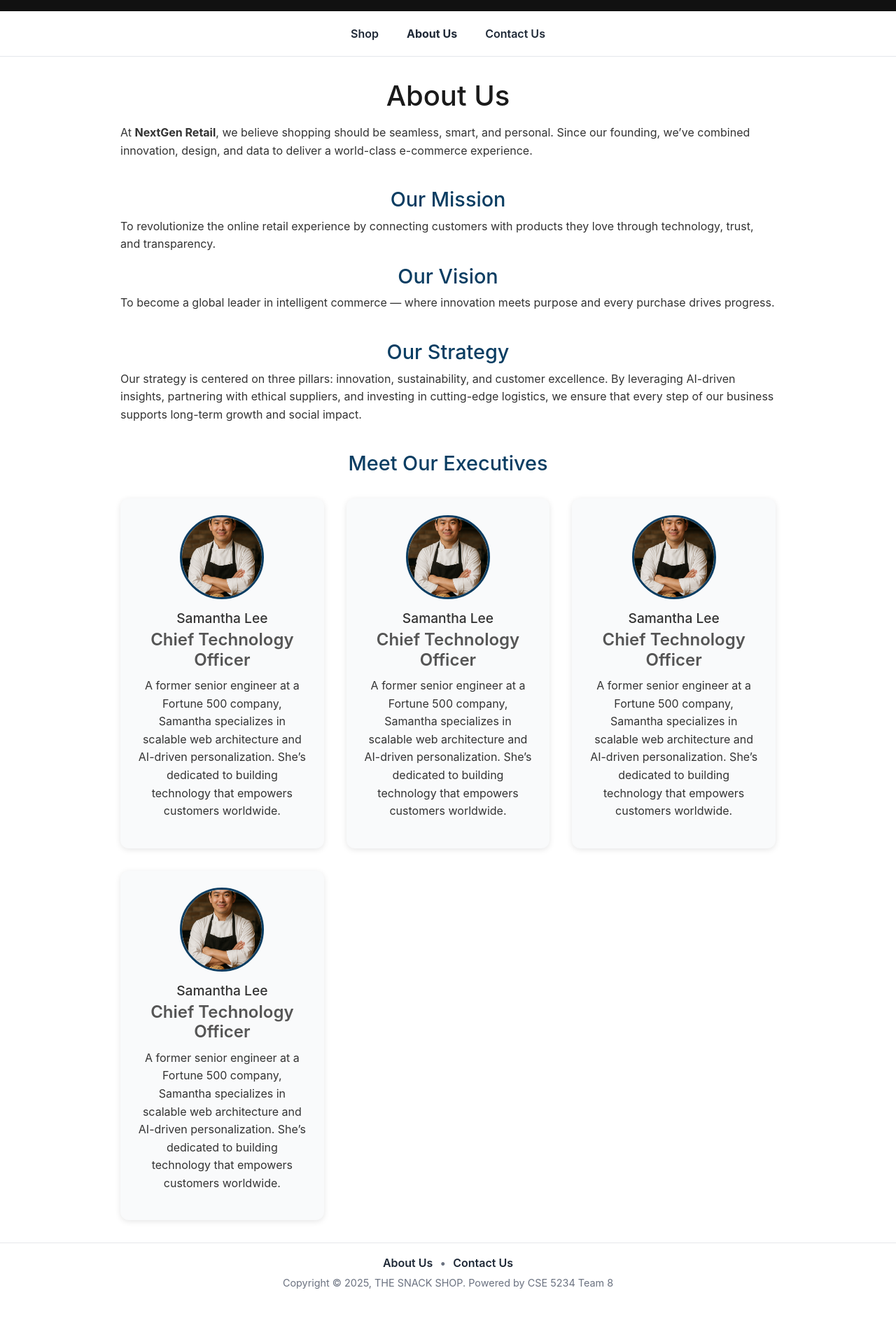
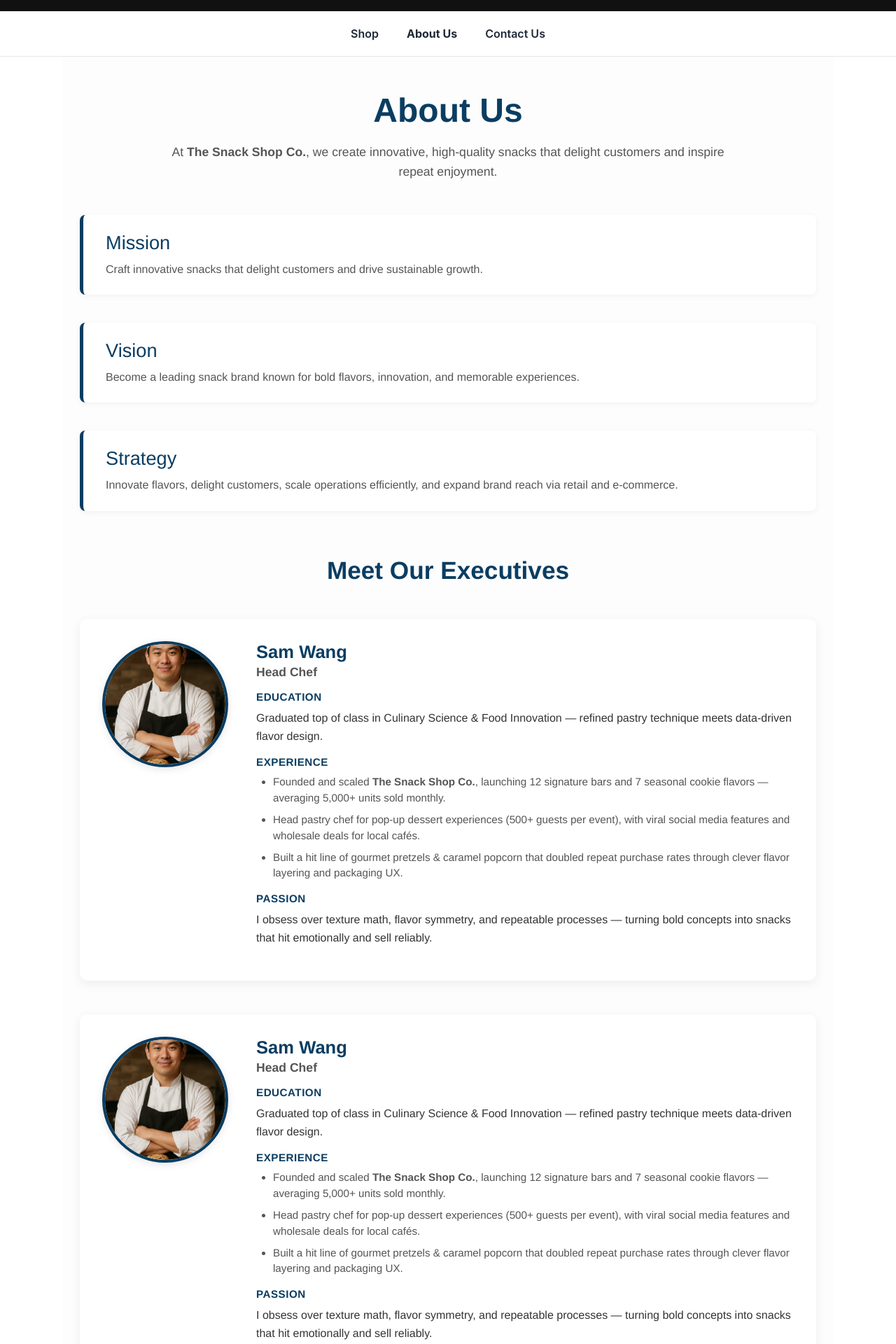
Before and after one commit to CSE-5234/E-Commerce, a React (Create React App) app: page /about in a window 1280 px wide. Shown: the part 40-1960 px from the top of the page at 70% size. Before the commit the page ends 1900 px from the top, so only its background shows below. Built offline with nearby package versions, Linux system fonts and the light colour scheme.

Commit message:
feat: add Sam

```diff
--- a/src/components/AboutUs.js
+++ b/src/components/AboutUs.js
@@ -1,35 +1,174 @@
-import React from 'react';
 import './aboutUs.css';
 
 function AboutUs() {
     const executives = [
         {
-            name: 'Samantha Lee',
-            title: 'Chief Technology Officer',
-            image: '/images/sam.jpg', // ← your existing image path
-            description:
-                'A former senior engineer at a Fortune 500 company, Samantha specializes in scalable web architecture and AI-driven personalization. She’s dedicated to building technology that empowers customers worldwide.',
+            name: 'Sam Wang',
+            title: 'Head Chef',
+            image: '/images/sam.jpg',
+            description: (
+                <>
+                    <h5>Education</h5>
+                    <p>
+                        Graduated top of class in Culinary Science & Food
+                        Innovation — refined pastry technique meets data-driven
+                        flavor design.
+                    </p>
+
+                    <h5>Experience</h5>
+                    <ul>
+                        <li>
+                            Founded and scaled{' '}
+                            <strong>The Snack Shop Co.</strong>, launching 12
+                            signature bars and 7 seasonal cookie flavors —
+                            averaging 5,000+ units sold monthly.
+                        </li>
+                        <li>
+                            Head pastry chef for pop-up dessert experiences
+                            (500+ guests per event), with viral social media
+                            features and wholesale deals for local cafés.
+                        </li>
+                        <li>
+                            Built a hit line of gourmet pretzels & caramel
+                            popcorn that doubled repeat purchase rates through
+                            clever flavor layering and packaging UX.
+                        </li>
+                    </ul>
+
+                    <h5>Passion</h5>
+                    <p>
+                        I obsess over texture math, flavor symmetry, and
+                        repeatable processes — turning bold concepts into snacks
+                        that hit emotionally and sell reliably.
+                    </p>
+                </>
+            ),
         },
         {
-            name: 'Samantha Lee',
-            title: 'Chief Technology Officer',
-            image: '/images/sam.jpg', // ← your existing image path
-            description:
-                'A former senior engineer at a Fortune 500 company, Samantha specializes in scalable web architecture and AI-driven personalization. She’s dedicated to building technology that empowers customers worldwide.',
+            name: 'Sam Wang',
+            title: 'Head Chef',
+            image: '/images/sam.jpg',
+            description: (
+                <>
+                    <h5>Education</h5>
+                    <p>
+                        Graduated top of class in Culinary Science & Food
+                        Innovation — refined pastry technique meets data-driven
+                        flavor design.
+                    </p>
+
+                    <h5>Experience</h5>
+                    <ul>
+                        <li>
+                            Founded and scaled{' '}
+                            <strong>The Snack Shop Co.</strong>, launching 12
+                            signature bars and 7 seasonal cookie flavors —
+                            averaging 5,000+ units sold monthly.
+                        </li>
+                        <li>
+                            Head pastry chef for pop-up dessert experiences
+                            (500+ guests per event), with viral social media
+                            features and wholesale deals for local cafés.
+                        </li>
+                        <li>
+                            Built a hit line of gourmet pretzels & caramel
+                            popcorn that doubled repeat purchase rates through
+                            clever flavor layering and packaging UX.
+                        </li>
+                    </ul>
+
+                    <h5>Passion</h5>
+                    <p>
+                        I obsess over texture math, flavor symmetry, and
+                        repeatable processes — turning bold concepts into snacks
+                        that hit emotionally and sell reliably.
+                    </p>
+                </>
+            ),
         },
         {
-            name: 'Samantha Lee',
-            title: 'Chief Technology Officer',
-            image: '/images/sam.jpg', // ← your existing image path
-            description:
-                'A former senior engineer at a Fortune 500 company, Samantha specializes in scalable web architecture and AI-driven personalization. She’s dedicated to building technology that empowers customers worldwide.',
+            name: 'Sam Wang',
+            title: 'Head Chef',
+            image: '/images/sam.jpg',
+            description: (
+                <>
+                    <h5>Education</h5>
+                    <p>
+                        Graduated top of class in Culinary Science & Food
+                        Innovation — refined pastry technique meets data-driven
+                        flavor design.
+                    </p>
+
+                    <h5>Experience</h5>
+                    <ul>
+                        <li>
+                            Founded and scaled{' '}
+                            <strong>The Snack Shop Co.</strong>, launching 12
+                            signature bars and 7 seasonal cookie flavors —
+                            averaging 5,000+ units sold monthly.
+                        </li>
+                        <li>
+                            Head pastry chef for pop-up dessert experiences
+                            (500+ guests per event), with viral social media
+                            features and wholesale deals for local cafés.
+                        </li>
+                        <li>
+                            Built a hit line of gourmet pretzels & caramel
+                            popcorn that doubled repeat purchase rates through
+                            clever flavor layering and packaging UX.
+                        </li>
+                    </ul>
+
+                    <h5>Passion</h5>
+                    <p>
+                        I obsess over texture math, flavor symmetry, and
+                        repeatable processes — turning bold concepts into snacks
+                        that hit emotionally and sell reliably.
+                    </p>
+                </>
+            ),
         },
         {
-            name: 'Samantha Lee',
-            title: 'Chief Technology Officer',
-            image: '/images/sam.jpg', // ← your existing image path
-            description:
-                'A former senior engineer at a Fortune 500 company, Samantha specializes in scalable web architecture and AI-driven personalization. She’s dedicated to building technology that empowers customers worldwide.',
+            name: 'Sam Wang',
+            title: 'Head Chef',
+            image: '/images/sam.jpg',
+            description: (
+                <>
+                    <h5>Education</h5>
+                    <p>
+                        Graduated top of class in Culinary Science & Food
+                        Innovation — refined pastry technique meets data-driven
+                        flavor design.
+                    </p>
+
+                    <h5>Experience</h5>
+                    <ul>
+                        <li>
+                            Founded and scaled{' '}
+                            <strong>The Snack Shop Co.</strong>, launching 12
+                            signature bars and 7 seasonal cookie flavors —
+                            averaging 5,000+ units sold monthly.
+                        </li>
+                        <li>
+                            Head pastry chef for pop-up dessert experiences
+                            (500+ guests per event), with viral social media
+                            features and wholesale deals for local cafés.
+                        </li>
+                        <li>
+                            Built a hit line of gourmet pretzels & caramel
+                            popcorn that doubled repeat purchase rates through
+                            clever flavor layering and packaging UX.
+                        </li>
+                    </ul>
+
+                    <h5>Passion</h5>
+                    <p>
+                        I obsess over texture math, flavor symmetry, and
+                        repeatable processes — turning bold concepts into snacks
+                        that hit emotionally and sell reliably.
+                    </p>
+                </>
+            ),
         },
     ];
 
@@ -38,60 +177,61 @@ function AboutUs() {
             <section className="about-intro">
                 <h1>About Us</h1>
                 <p>
-                    At <strong>NextGen Retail</strong>, we believe shopping
-                    should be seamless, smart, and personal. Since our founding,
-                    we’ve combined innovation, design, and data to deliver a
-                    world-class e-commerce experience.
+                    At <strong>The Snack Shop Co.</strong>, we create
+                    innovative, high-quality snacks that delight customers and
+                    inspire repeat enjoyment.
                 </p>
             </section>
 
             <section className="about-mission-vision">
-                <h2>Our Mission</h2>
+                <div className="info-block">
+                    <h2>Mission</h2>
                     <p>
-                    To revolutionize the online retail experience by connecting
-                    customers with products they love through technology, trust,
-                    and transparency.
+                        Craft innovative snacks that delight customers and drive
+                        sustainable growth.
                     </p>
-
-                <h2>Our Vision</h2>
+                </div>
+                <div className="info-block">
+                    <h2>Vision</h2>
                     <p>
-                    To become a global leader in intelligent commerce — where
-                    innovation meets purpose and every purchase drives progress.
+                        Become a leading snack brand known for bold flavors,
+                        innovation, and memorable experiences.
                     </p>
-            </section>
-
-            <section className="about-strategy">
-                <h2>Our Strategy</h2>
+                </div>
+                <div className="info-block">
+                    <h2>Strategy</h2>
                     <p>
-                    Our strategy is centered on three pillars: innovation,
-                    sustainability, and customer excellence. By leveraging
-                    AI-driven insights, partnering with ethical suppliers, and
-                    investing in cutting-edge logistics, we ensure that every
-                    step of our business supports long-term growth and social
-                    impact.
+                        Innovate flavors, delight customers, scale operations
+                        efficiently, and expand brand reach via retail and
+                        e-commerce.
                     </p>
+                </div>
             </section>
 
             <section className="about-executives">
                 <h2>Meet Our Executives</h2>
-                <div className="executive-grid">
                 {executives.map((exec, index) => (
-                        <div key={index} className="executive-card">
+                    <div key={index} className="executive-profile">
+                        <div className="exec-photo-container">
                             <img
                                 src={exec.image}
                                 alt={exec.name}
-                                className="executive-photo"
+                                className="executive-photo-large"
                                 onError={(e) =>
                                     (e.target.src =
-                                        'https://via.placeholder.com/150')
+                                        'https://via.placeholder.com/200')
                                 }
                             />
+                        </div>
+                        <div className="exec-info">
                             <h3>{exec.name}</h3>
                             <h4>{exec.title}</h4>
-                            <p>{exec.description}</p>
+                            <div className="exec-description">
+                                {exec.description}
+                            </div>
+                        </div>
                     </div>
                 ))}
-                </div>
             </section>
         </div>
     );
--- a/src/components/aboutUs.css
+++ b/src/components/aboutUs.css
@@ -1,70 +1,152 @@
+/* ---------- Container ---------- */
 .about-container {
-    max-width: 1000px;
+    max-width: 1100px;
     margin: 0 auto;
-    padding: 2rem;
+    padding: 3rem 1.5rem;
+    font-family: 'Helvetica Neue', Arial, sans-serif;
     color: #333;
     line-height: 1.6;
+    background-color: #fdfdfd;
 }
 
+/* ---------- Page Header ---------- */
 .about-intro h1 {
-    font-size: 2.5rem;
-    color: #1a1a1a;
+    font-size: 3rem;
+    font-weight: 700;
+    color: #0a3d62;
+    text-align: center;
     margin-bottom: 1rem;
-    text-align: center;
 }
 
-.about-mission-vision,
-.about-strategy,
-.about-executives {
-    margin-top: 2.5rem;
+.about-intro p {
+    text-align: center;
+    max-width: 800px;
+    margin: 0 auto;
+    font-size: 1.1rem;
+    color: #555;
 }
 
-.about-mission-vision h2,
-.about-strategy h2,
-.about-executives h2 {
-    font-size: 1.8rem;
-    color: #0a3d62;
-    margin-bottom: 0.5rem;
-    text-align: center;
+/* ---------- Mission, Vision, Strategy ---------- */
+.about-mission-vision {
+    margin-top: 3rem;
+    display: grid;
+    gap: 2.5rem;
 }
 
-.executive-grid {
-    display: grid;
-    grid-template-columns: repeat(auto-fit, minmax(260px, 1fr));
-    gap: 2rem;
-    margin-top: 2rem;
+.info-block {
+    padding: 1.5rem 2rem;
+    background-color: #ffffff;
+    border-left: 5px solid #0a3d62;
+    box-shadow: 0 2px 10px rgba(0, 0, 0, 0.05);
+    border-radius: 8px;
 }
 
-.executive-card {
-    text-align: center;
-    background: #f9fafb;
-    border-radius: 12px;
-    box-shadow: 0 2px 8px rgba(0, 0, 0, 0.1);
-    padding: 1.5rem;
-    transition: transform 0.2s ease, box-shadow 0.2s ease;
+.info-block h2 {
+    color: #0a3d62;
+    font-size: 1.7rem;
+    margin-bottom: 0.5rem;
 }
 
-.executive-card:hover {
-    transform: translateY(-4px);
-    box-shadow: 0 4px 14px rgba(0, 0, 0, 0.15);
+.info-block p {
+    margin: 0;
+    font-size: 1rem;
+    color: #555;
 }
 
-.executive-photo {
-    width: 120px;
-    height: 120px;
+/* ---------- Executives Section ---------- */
+.about-executives {
+    margin-top: 4rem;
+}
+
+.about-executives h2 {
+    text-align: center;
+    color: #0a3d62;
+    font-size: 2.2rem;
+    font-weight: 700;
+    margin-bottom: 3rem;
+}
+
+/* ---------- Executive Profile (all images left) ---------- */
+.executive-profile {
+    display: flex;
+    align-items: flex-start;
+    gap: 2.5rem;
+    margin-bottom: 3rem;
+    background-color: #ffffff;
+    border-radius: 12px;
+    padding: 2rem;
+    box-shadow: 0 4px 15px rgba(0, 0, 0, 0.07);
+    transition: transform 0.3s ease, box-shadow 0.3s ease;
+}
+
+.executive-profile:hover {
+    transform: translateY(-5px);
+    box-shadow: 0 8px 25px rgba(0, 0, 0, 0.12);
+}
+
+.exec-photo-container {
+    flex-shrink: 0;
+}
+
+.executive-photo-large {
+    width: 180px;
+    height: 180px;
     object-fit: cover;
     border-radius: 50%;
-    margin-bottom: 1rem;
-    border: 3px solid #0a3d62;
+    border: 4px solid #0a3d62;
+    box-shadow: 0 3px 12px rgba(0, 0, 0, 0.1);
 }
 
-.executive-card h3 {
-    font-size: 1.2rem;
-    margin-bottom: 0.3rem;
+/* ---------- Executive Info ---------- */
+.exec-info h3 {
+    font-size: 1.6rem;
+    margin-bottom: 0.2rem;
+    color: #0a3d62;
+    font-weight: 700;
 }
 
-.executive-card h4 {
+.exec-info h4 {
+    font-size: 1.1rem;
+    font-weight: 600;
     color: #555;
+    margin-bottom: 1rem;
+}
+
+.exec-description h5 {
+    margin-top: 1rem;
+    font-size: 0.95rem;
+    color: #0a3d62;
+    text-transform: uppercase;
+    letter-spacing: 0.5px;
     font-weight: 600;
-    margin-bottom: 0.6rem;
 }
+
+.exec-description ul {
+    list-style-type: disc;
+    padding-left: 1.5rem;
+    margin: 0.5rem 0 1rem;
+}
+
+.exec-description li {
+    margin-bottom: 0.5rem;
+    color: #555;
+    font-size: 0.95rem;
+    line-height: 1.5;
+}
+
+/* ---------- Responsive ---------- */
+@media (max-width: 900px) {
+    .executive-profile {
+        flex-direction: column;
+        align-items: center;
+        text-align: center;
+    }
+
+    .exec-photo-container {
+        margin-bottom: 1rem;
+    }
+
+    .exec-description ul {
+        text-align: left;
+    }
+}
```
Lines whose indentation alone changed are shown as unchanged.
